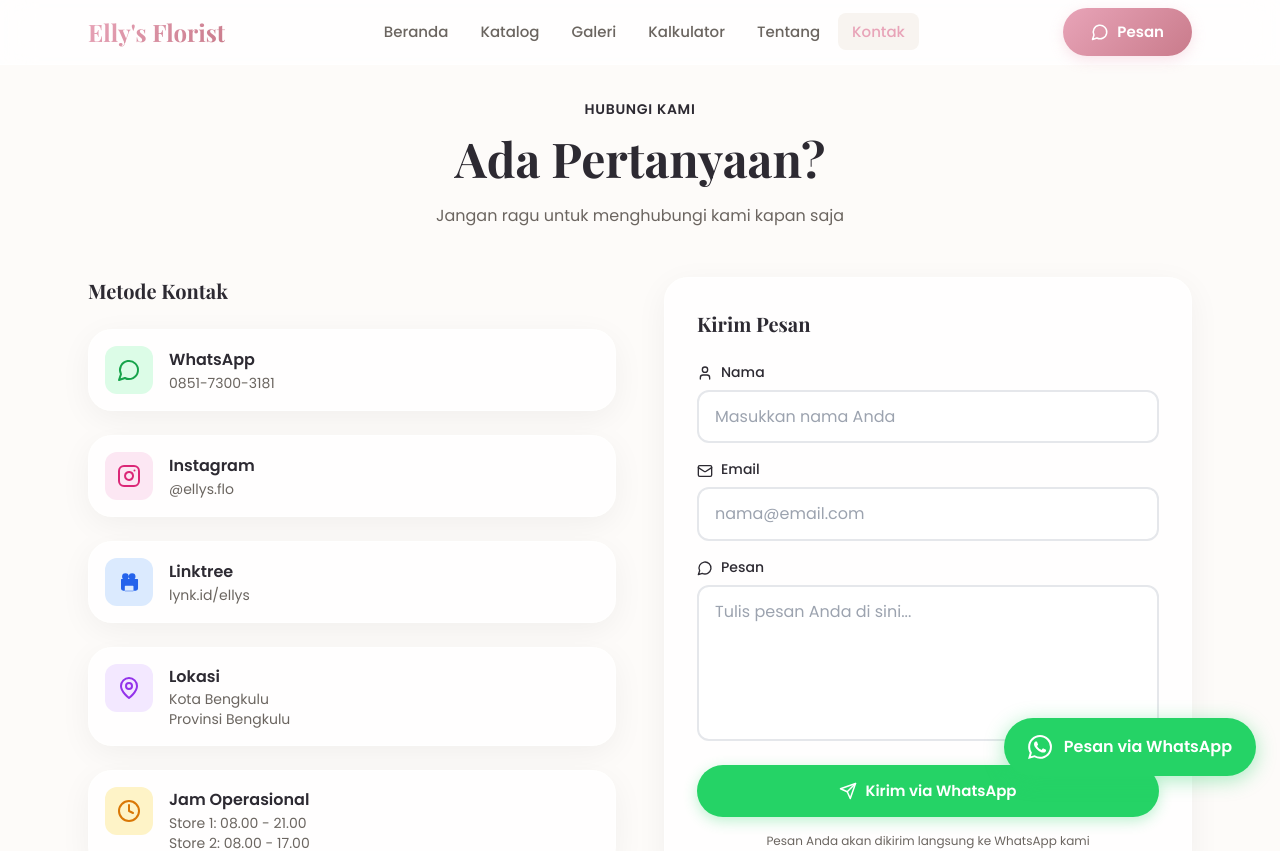
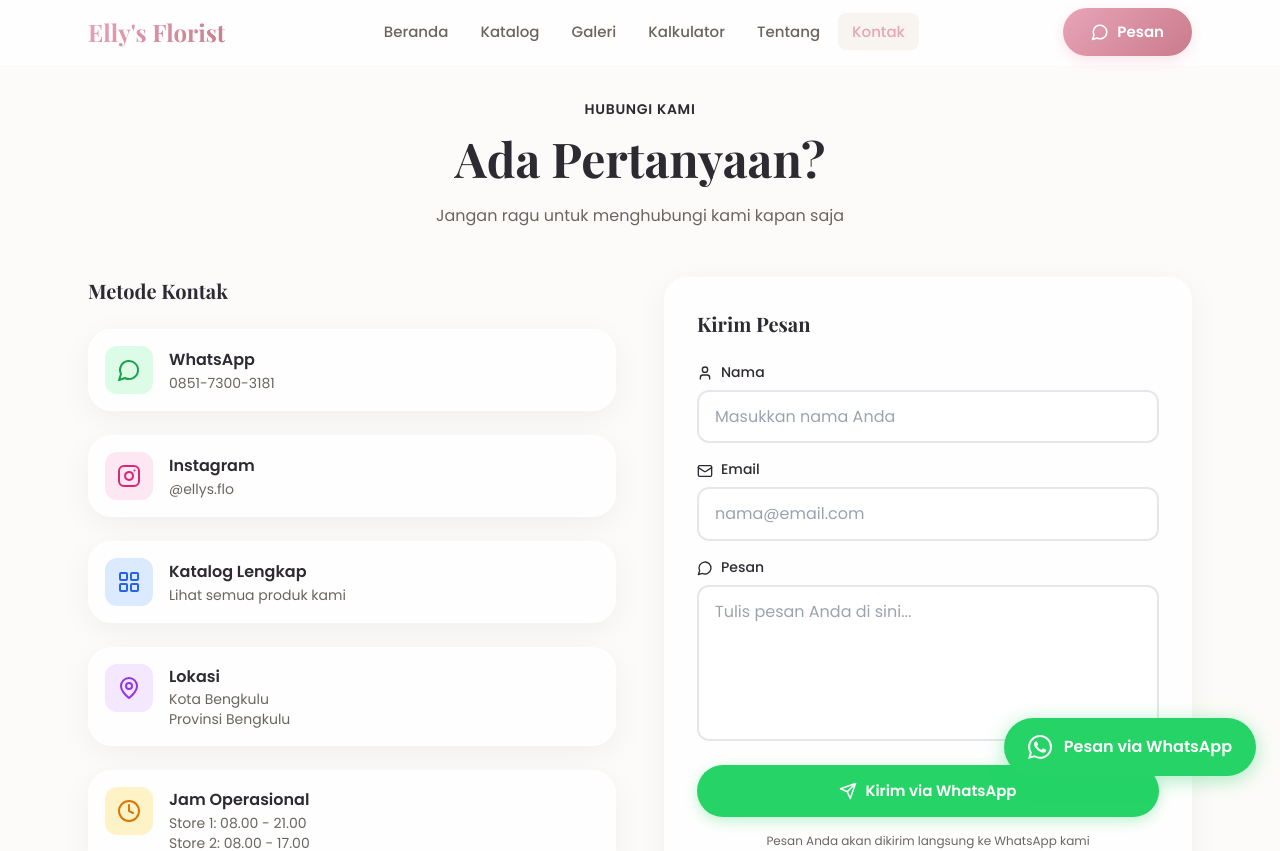
Before and after one commit to imamabdurrahmann/bloomcraft-portfolio, a Next.js app: page /contact in a window 1280 px wide. Shown: the top 851 px of the page. Built offline with nearby package versions, Linux system fonts and the light colour scheme.

Commit message:
fix: change Linktree to Katalog Lengkap in contact page

```diff
--- a/src/app/contact/page.tsx
+++ b/src/app/contact/page.tsx
@@ -69,19 +69,20 @@ export default function ContactPage() {
             </a>
 
             <a
-              href="https://lynk.id/ellys"
-              target="_blank"
-              rel="noopener noreferrer"
+              href="/catalog"
               className="glass-card flex items-center gap-4 p-4 hover:border-[var(--primary)] transition-all"
             >
               <div className="w-12 h-12 rounded-xl bg-blue-100 flex items-center justify-center">
-                <svg width="24" height="24" viewBox="0 0 24 24" fill="currentColor" className="text-blue-600">
-                  <path d="M19.46 9H4.54a.54.54 0 0 0-.54.54v9.08a2.16 2.16 0 0 0 2.16 2.16h12.7a2.16 2.16 0 0 0 2.16-2.16V9.54a.54.54 0 0 0-.54-.54m-4.6 12.28h-7.46a.6.6 0 0 1-.6-.6v-4.24a.6.6 0 0 1 .6-.6h7.46a.6.6 0 0 1 .6.6v4.24a.6.6 0 0 1-.6.6m-7.46-11.42a3.36 3.36 0 1 0 0-6.72 3.36 3.36 0 0 0 0 6.72m6.72 0a3.36 3.36 0 1 0 0-6.72 3.36 3.36 0 0 0 0 6.72" />
+                <svg width="24" height="24" viewBox="0 0 24 24" fill="none" stroke="currentColor" strokeWidth="2" className="text-blue-600">
+                  <rect x="3" y="3" width="7" height="7" rx="1"/>
+                  <rect x="14" y="3" width="7" height="7" rx="1"/>
+                  <rect x="14" y="14" width="7" height="7" rx="1"/>
+                  <rect x="3" y="14" width="7" height="7" rx="1"/>
                 </svg>
               </div>
               <div>
-                <p className="font-semibold">Linktree</p>
-                <p className="text-sm text-secondary">lynk.id/ellys</p>
+                <p className="font-semibold">Katalog Lengkap</p>
+                <p className="text-sm text-secondary">Lihat semua produk kami</p>
               </div>
             </a>
 
```
